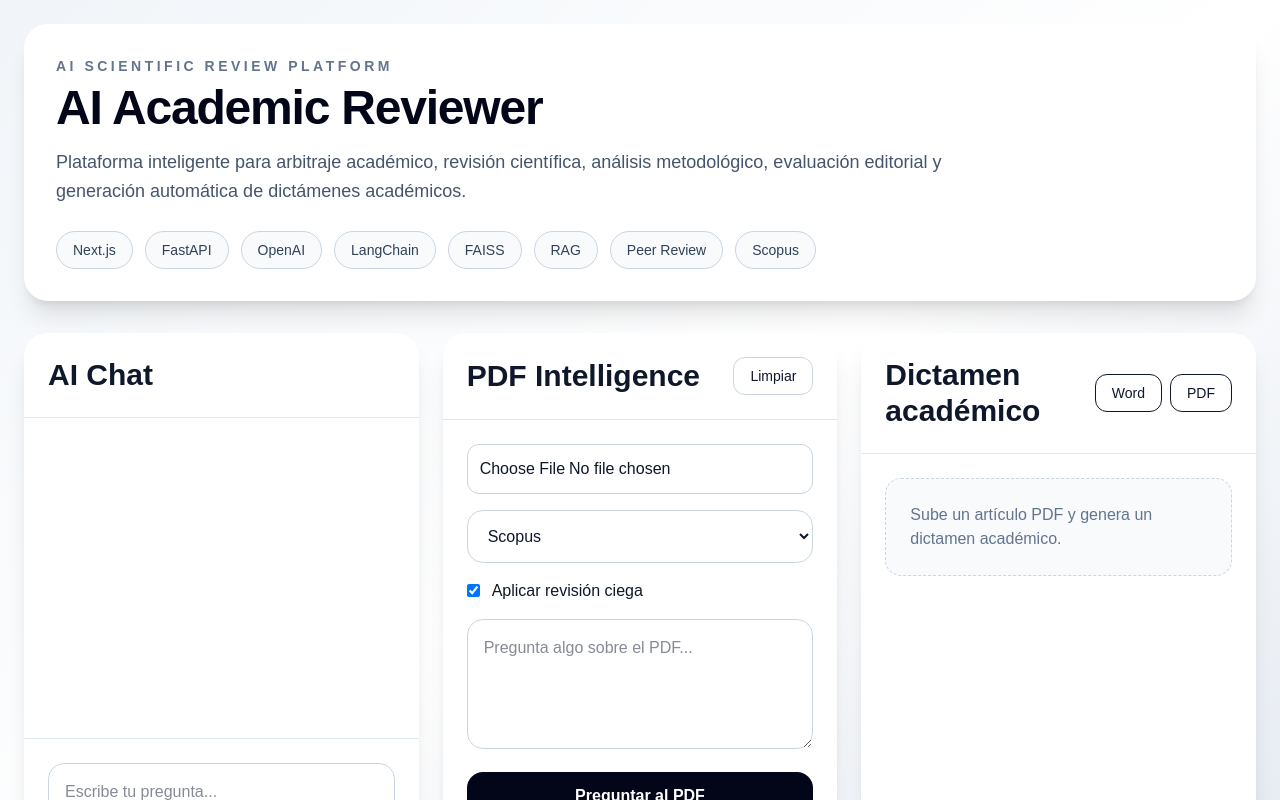
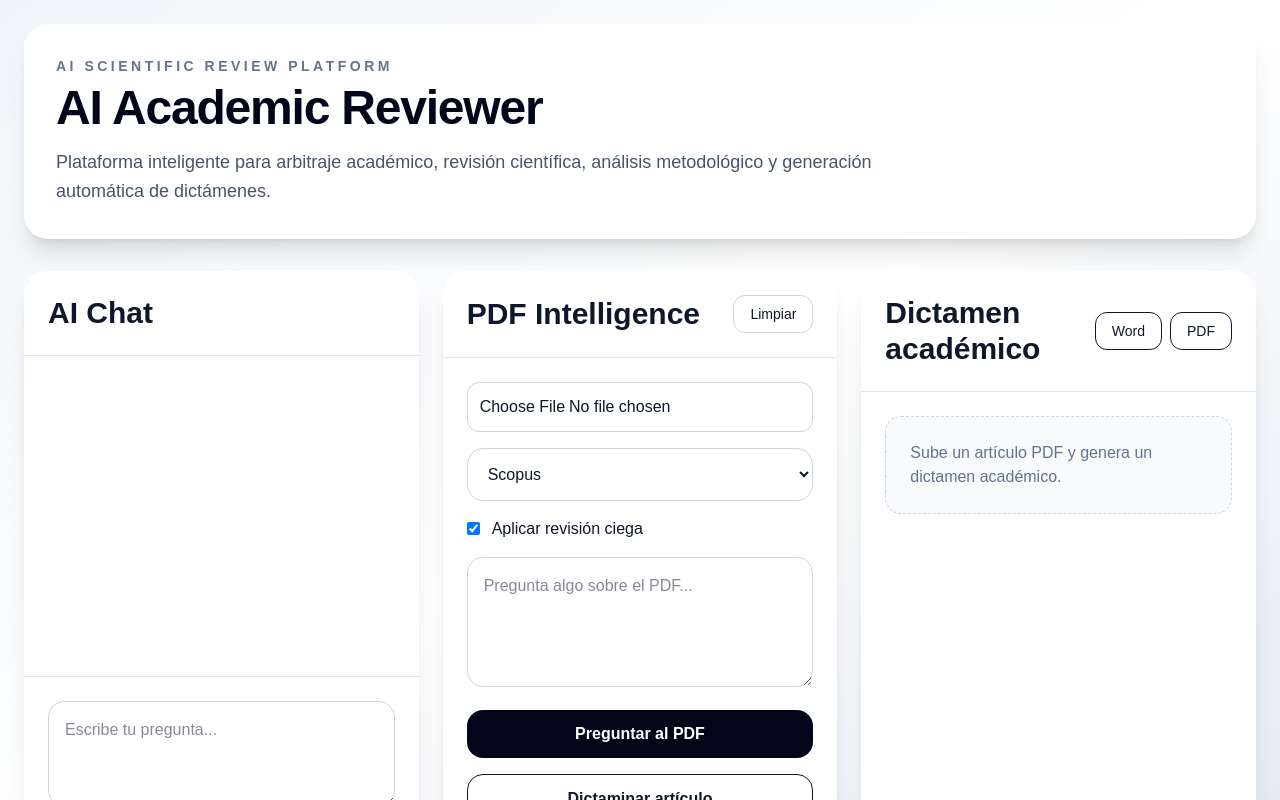
Before and after one commit to jrolandomx/ai-academic-reviewer-frontend, a Next.js app: page / in a window 1280 px wide. Shown: the top 800 px of the page. Built offline with nearby package versions, Linux system fonts and the light colour scheme.

Commit message:
Render academic review as markdown

```diff
--- a/app/page.tsx
+++ b/app/page.tsx
@@ -1,6 +1,7 @@
 "use client";
 
 import { useState } from "react";
+import ReactMarkdown from "react-markdown";
 
 interface Source {
   page: number;
@@ -34,7 +35,6 @@ export default function Home() {
     if (!message.trim()) return;
 
     setLoadingChat(true);
-    setChatResponse("");
 
     try {
       const response = await fetch(`${API_URL}/chat`, {
@@ -82,8 +82,6 @@ export default function Home() {
   }
 
   async function askPDF() {
-    if (!pdfQuestion.trim()) return;
-
     setLoadingPdf(true);
 
     try {
@@ -217,29 +215,8 @@ export default function Home() {
 
           <p className="mt-4 max-w-4xl text-lg leading-relaxed text-slate-600">
             Plataforma inteligente para arbitraje académico, revisión científica,
-            análisis metodológico, evaluación editorial y generación automática
-            de dictámenes académicos.
+            análisis metodológico y generación automática de dictámenes.
           </p>
-
-          <div className="mt-6 flex flex-wrap gap-3">
-            {[
-              "Next.js",
-              "FastAPI",
-              "OpenAI",
-              "LangChain",
-              "FAISS",
-              "RAG",
-              "Peer Review",
-              "Scopus",
-            ].map((tech) => (
-              <span
-                key={tech}
-                className="rounded-full border border-slate-300 bg-slate-50 px-4 py-2 text-sm font-medium text-slate-700"
-              >
-                {tech}
-              </span>
-            ))}
-          </div>
         </header>
 
         <div className="grid grid-cols-1 gap-6 xl:grid-cols-3">
@@ -358,37 +335,6 @@ export default function Home() {
                   ? "Dictaminando..."
                   : "Dictaminar artículo"}
               </button>
-
-              {pdfResponse && (
-                <div className="rounded-2xl bg-slate-100 p-5">
-                  <p className="whitespace-pre-wrap leading-relaxed">
-                    {pdfResponse}
-                  </p>
-                </div>
-              )}
-
-              {pdfSources.length > 0 && (
-                <div className="space-y-3">
-                  <h3 className="font-semibold">
-                    Fuentes consultadas
-                  </h3>
-
-                  {pdfSources.map((source, index) => (
-                    <div
-                      key={index}
-                      className="rounded-2xl border border-slate-200 bg-white p-4"
-                    >
-                      <p className="font-medium">
-                        Página {source.page + 1}
-                      </p>
-
-                      <p className="mt-2 text-sm text-slate-600">
-                        {source.content}
-                      </p>
-                    </div>
-                  ))}
-                </div>
-              )}
             </div>
           </section>
 
@@ -404,29 +350,25 @@ export default function Home() {
                   onClick={exportWord}
                   className="rounded-xl border border-slate-900 px-4 py-2 text-sm"
                 >
-                  {loadingWord
-                    ? "Exportando..."
-                    : "Word"}
+                  {loadingWord ? "..." : "Word"}
                 </button>
 
                 <button
                   onClick={exportPDF}
                   className="rounded-xl border border-slate-900 px-4 py-2 text-sm"
                 >
-                  {loadingPDFExport
-                    ? "Exportando..."
-                    : "PDF"}
+                  {loadingPDFExport ? "..." : "PDF"}
                 </button>
               </div>
             </div>
 
             <div className="flex-1 overflow-y-auto p-6">
               {articleReview ? (
-                <div className="rounded-2xl bg-slate-100 p-5">
-                  <p className="whitespace-pre-wrap leading-relaxed">
+                <article className="prose prose-slate max-w-none">
+                  <ReactMarkdown>
                     {articleReview}
-                  </p>
-                </div>
+                  </ReactMarkdown>
+                </article>
               ) : (
                 <div className="rounded-2xl border border-dashed border-slate-300 bg-slate-50 p-6 text-slate-500">
                   Sube un artículo PDF y genera un dictamen académico.
--- a/package.json
+++ b/package.json
@@ -11,7 +11,8 @@
   "dependencies": {
     "next": "16.2.6",
     "react": "19.2.4",
-    "react-dom": "19.2.4"
+    "react-dom": "19.2.4",
+    "react-markdown": "^10.1.0"
   },
   "devDependencies": {
     "@tailwindcss/postcss": "^4",
```
Also changed, not shown: 1 other file (tests, documents, lock files or other folders).
